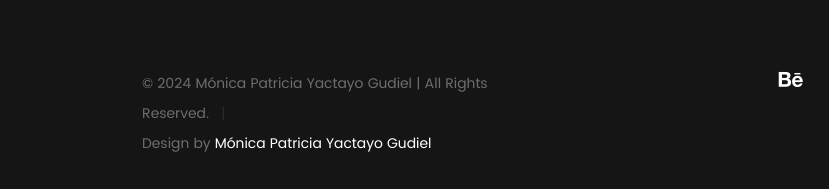
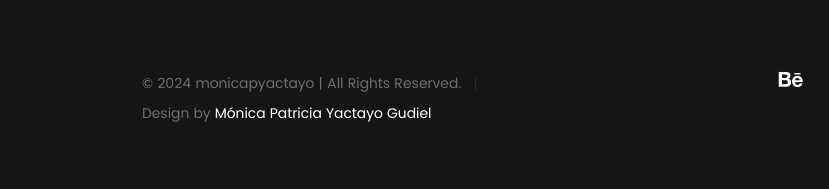
Before and after one commit to monicapyactayo/Challenge-Front-End---Portafolio, a plain HTML site: page index.html in a window 1280 px wide. Shown: the part 9651-9840 px from the top of the page, 68-897 px from the left. After the commit the page ends 9810 px from the top, so only its background shows below. Drawn offline with Linux system fonts and the light colour scheme; files whose address does not match are found by name.

Commit message:
Update index.html

```diff
--- a/index.html
+++ b/index.html
@@ -665,7 +665,7 @@
 
         <div class="col-six tab-full">
             <div class="copyright">
-                <span>© 2024 Mónica Patricia Yactayo Gudiel | All Rights Reserved.</span>
+                <span>© 2024 monicapyactayo | All Rights Reserved.</span>
                 <span>Design by <a href="https://www.instagram.com/monicapyactayo/">Mónica Patricia Yactayo Gudiel</a></span>
             </div>
         </div>
```
